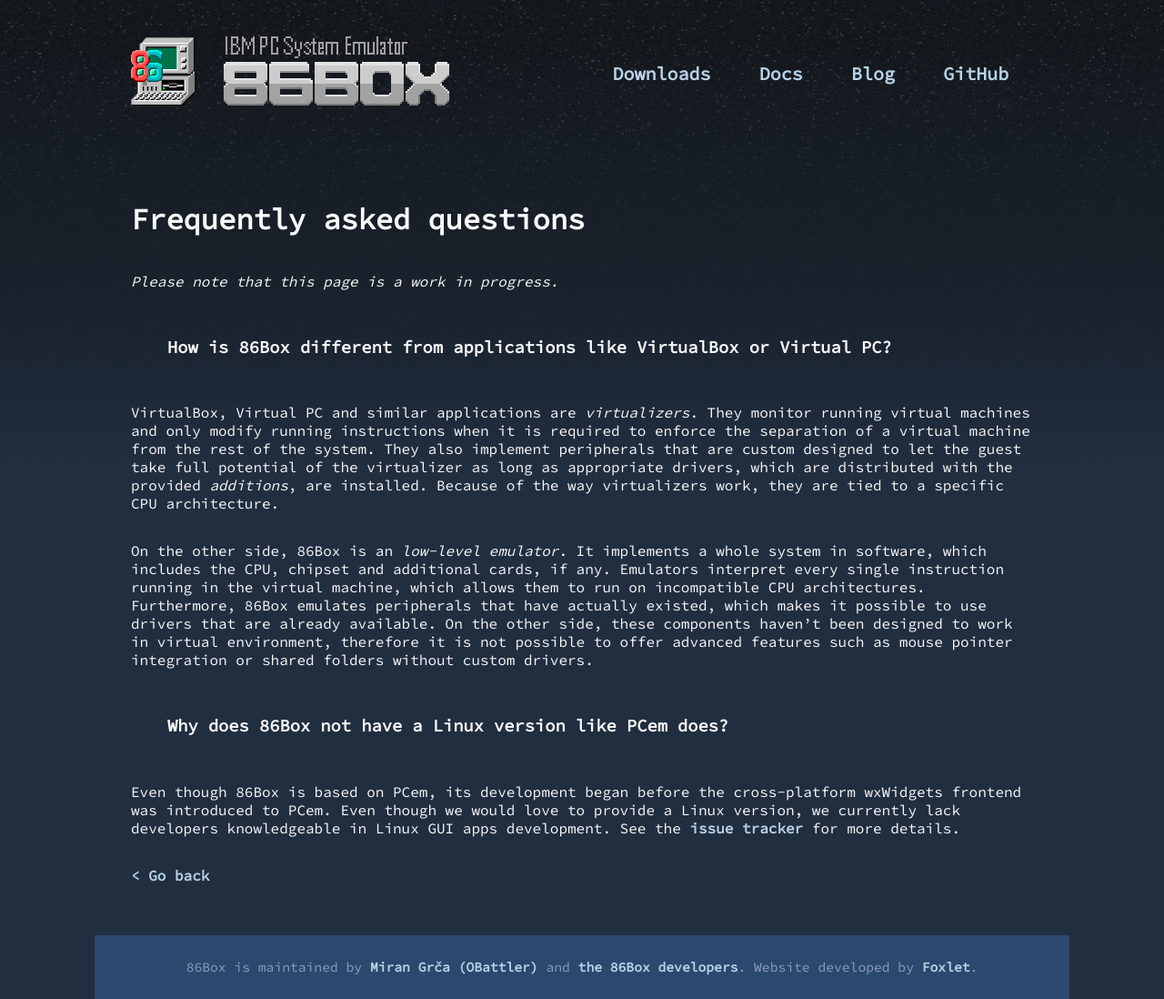
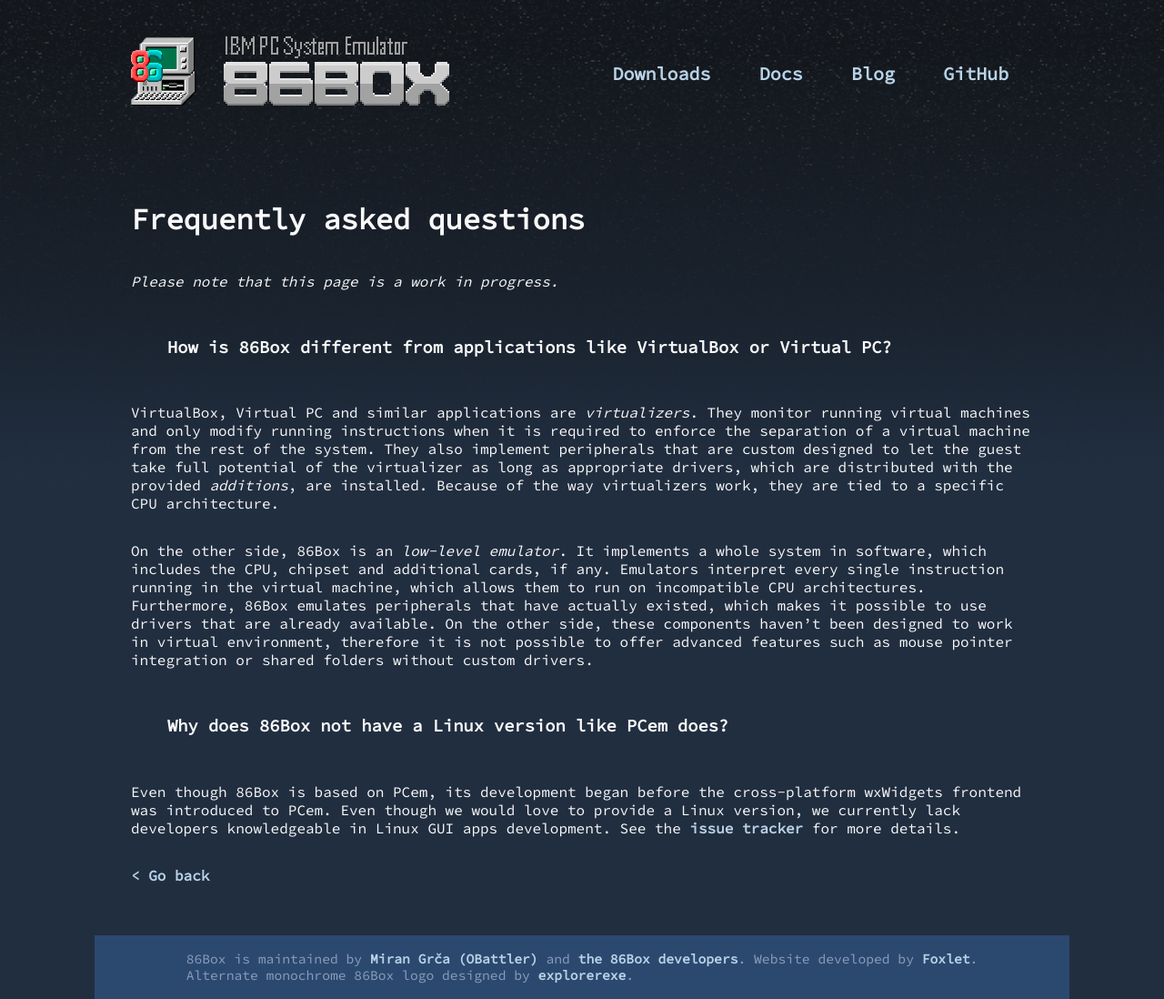
Before and after one commit to 86Box/86box.github.io, a Jekyll site: the page built from faq.md, in a window 1280 px wide. Shown: the whole page at 91% size. Built offline with Jekyll 4.4.1, drawn with Linux system fonts in a browser that asks for light colours; our own code applies the rules of GitHub Pages for plain Markdown files.

Commit message:
Crediting Christy/explorerexe
See title - crediting him for his work on our alternate logo, which has been used in various videos and promotional media. Please let me know immediately if this change breaks anything.

```diff
--- a/_includes/footer.html
+++ b/_includes/footer.html
@@ -1,4 +1,5 @@
 		<footer>
-			<div id="footer">86Box is maintained by <a href="https://github.com/OBattler">Miran Grča (OBattler)</a> and <a href="https://github.com/orgs/86Box/people">the 86Box developers</a>. Website developed by <a href="https://github.com/foxlet">Foxlet</a><span id="reduced"> with retro-reduced version by <a href="https://github.com/richardg867">richardg867</a></span>.</div>
+			<div id="footer">86Box is maintained by <a target="_blank" href="https://github.com/OBattler">Miran Grča (OBattler)</a> and <a target="_blank" href="https://github.com/orgs/86Box/people">the 86Box developers</a>. Website developed by <a target="_blank" href="https://github.com/foxlet">Foxlet</a><span id="reduced"> with retro-reduced version by <a target="_blank" href="https://github.com/richardg867">richardg867</a></span>.
+			<br>Alternate monochrome 86Box logo designed by <a target="_blank" href="https://twitter.com/christytweets1">explorerexe</a>.</div>
 		</footer>
 </body></html>
```
